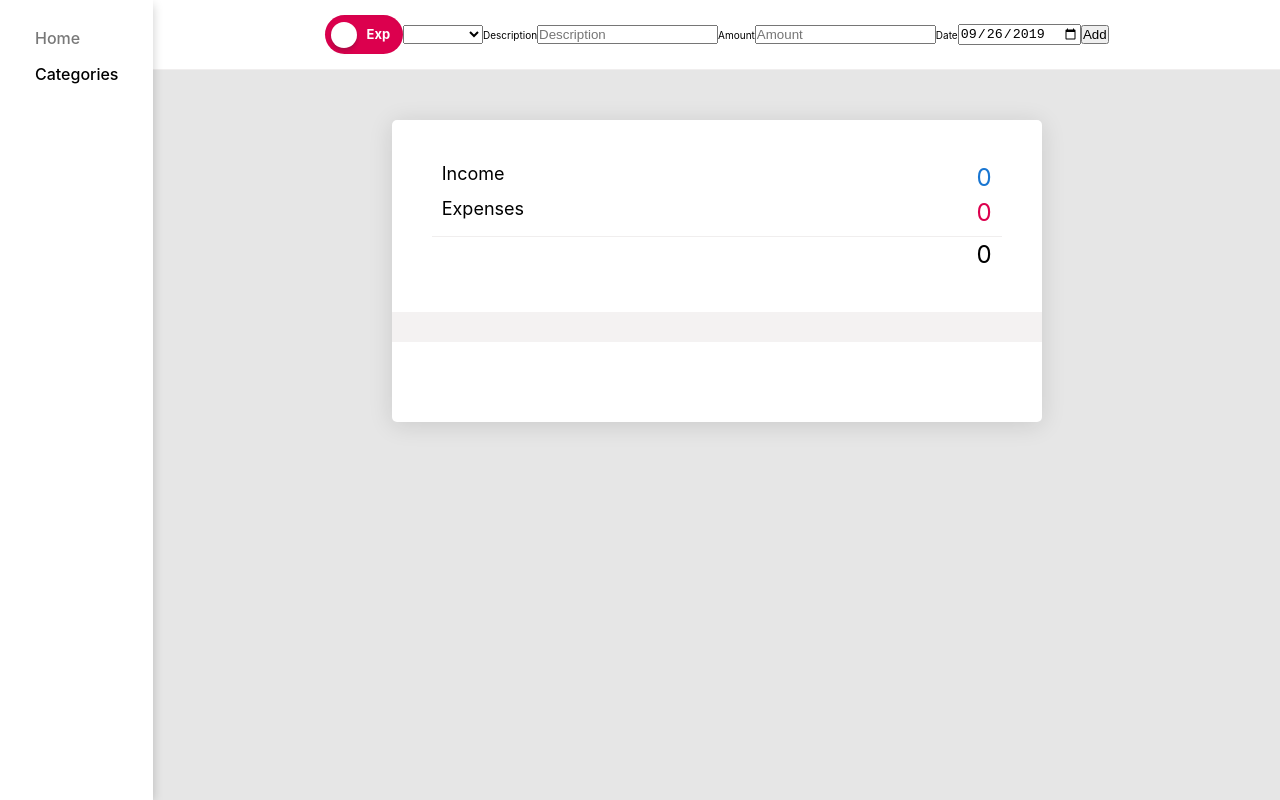
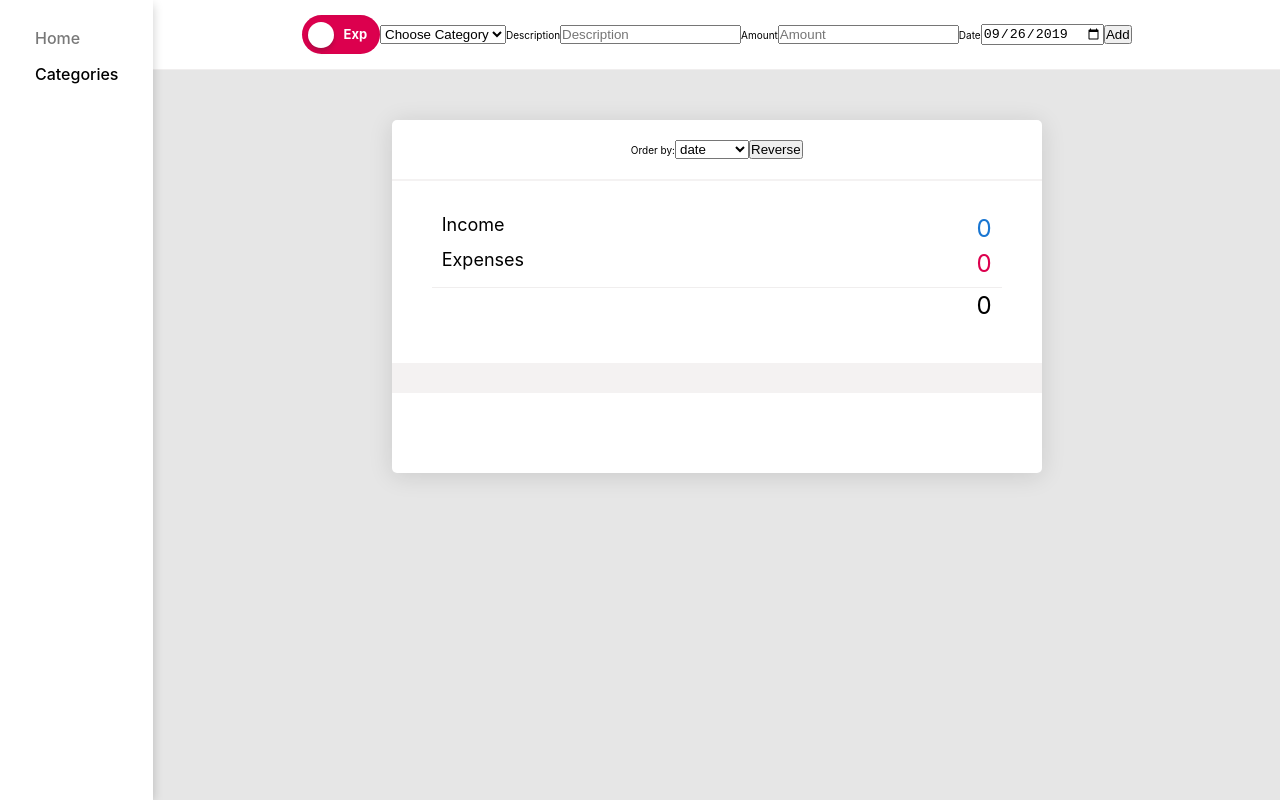
Before and after one commit to ahmsalah/jars, a React (Create React App) app: page / in a window 1280 px wide. Built offline with nearby package versions, Linux system fonts and the light colour scheme.

Commit message:
Add Sorting, Helpers
Add the ability to sort transactions, cleaned up Home, Add helpers

```diff
--- a/src/App.js
+++ b/src/App.js
@@ -1,23 +1,23 @@
 import React, { Component } from 'react';
+import { Route, Switch, Redirect } from 'react-router-dom';
+import uuid from 'uuid/v4';
 import './App.css';
 import Home from './Pages/Home';
 import Categories from './Pages/Categories';
 import Sidebar from './Components/Sidebar';
-// import Sidebar from './Sidebar';
-import { Route, Switch, Redirect } from 'react-router-dom';
 
 class App extends Component {
 	constructor(props) {
 		super(props);
 		this.state = {
 			expCategories: [
-				{ id: 1, name: 'Taxi', type: 'exp' },
-				{ id: 2, name: 'Groceries', type: 'exp' },
-				{ id: 3, name: 'Internet', type: 'exp' }
+				{ id: uuid(), name: 'Taxi', type: 'exp' },
+				{ id: uuid(), name: 'Groceries', type: 'exp' },
+				{ id: uuid(), name: 'Internet', type: 'exp' }
 			],
 			incCategories: [
-				{ id: 51, name: 'Salary', type: 'inc' },
-				{ id: 52, name: 'Savings', type: 'inc' }
+				{ id: uuid(), name: 'Salary', type: 'inc' },
+				{ id: uuid(), name: 'Savings', type: 'inc' }
 			]
 		};
 	}
--- a/src/Components/NewTransactionForm.js
+++ b/src/Components/NewTransactionForm.js
@@ -37,7 +37,7 @@ export class NewTransactionForm extends Component {
 		}
 
 		this.props.addTransaction(transaction);
-		this.setState({ name: '', amount: '', note: '' });
+		this.setState({ description: '', amount: '', note: '' });
 	};
 
 	handleChange = evt => {
@@ -57,7 +57,7 @@ export class NewTransactionForm extends Component {
 			<form className="NewTransactionForm" onSubmit={this.handleSubmit}>
 				<BtnSwitch toggleExpense={this.toggleExpense} />
 				<select name="category" value={category} onChange={this.handleChange} required>
-					<option value="" />
+					<option value="">Choose Category</option>
 					{expense ? (
 						expCategories.map(ct => (
 							<option key={ct.id} value={ct.name}>
@@ -92,7 +92,7 @@ export class NewTransactionForm extends Component {
 					required
 				/>
 				<label htmlFor="date">Date </label>
-				<input type="date" id="date" name="date" value={date} onChange={this.handleChange} />
+				<input type="date" id="date" name="date" value={date} onChange={this.handleChange} required />
 				<button>Add</button>
 			</form>
 		);
--- a/src/Components/Summary.css
+++ b/src/Components/Summary.css
@@ -4,7 +4,8 @@
 	flex-direction: column;
 	font-size: 1.8rem;
 	border-bottom: 3rem solid var(--color-grey-light-2);
-	padding: 4rem;
+	border-top: 2px solid var(--color-grey-light-2);
+	padding: 3rem 4rem 4rem;
 }
 
 .Summary > * {
--- a/src/Components/Summary.js
+++ b/src/Components/Summary.js
@@ -1,12 +1,10 @@
 import React, { Component } from 'react';
 import './Summary.css';
+import { sumTotal } from '../helpers';
 
 export class Summary extends Component {
 	render() {
-		const { inc, exp, sumTotal } = this.props;
-		// const reducer = (acc, curr) => acc + curr;
-		// const totalInc = inc.length > 0 ? inc.reduce(reducer) : 0;
-		// const totalExp = exp.length > 0 ? exp.reduce(reducer) : 0;
+		const { inc, exp } = this.props;
 		const total = sumTotal(inc) + sumTotal(exp);
 		return (
 			<div className="Summary">
--- a/src/Pages/Home.css
+++ b/src/Pages/Home.css
@@ -16,3 +16,10 @@
 	box-shadow: 0 3px 24px 0 rgba(0, 0, 0, .12);
 	border-radius: .5rem;
 }
+
+.Home__filters-container {
+	padding: 2rem;
+}
+
+.Home__btn-reverse {
+}
--- a/src/Pages/Home.js
+++ b/src/Pages/Home.js
@@ -3,6 +3,7 @@ import './Home.css';
 import Navbar from '../Components/Navbar';
 import Summary from '../Components/Summary';
 import TransactionsList from '../Components/TransactionsList';
+import { sortList, pushToArrays } from '../helpers';
 
 export class Home extends Component {
 	constructor(props) {
@@ -11,27 +12,19 @@ export class Home extends Component {
 		this.state = {
 			transactions: [],
 			inc: [],
-			exp: []
+			exp: [],
+			orderBy: 'date'
 		};
+	}
+	componentDidMount() {
+		this.sortTransactionList();
 	}
 
 	addTransaction = newTransaction => {
-		this.setState({ transactions: [ ...this.state.transactions, newTransaction ] }, () =>
-			this.calcTotal()
-		);
-	};
-
-	calcTotal = () => {
-		let totalInc = [];
-		let totalExp = [];
-		this.state.transactions.forEach(tr => {
-			if (tr.type === 'inc') {
-				totalInc.push(tr.amount);
-			} else if (tr.type === 'exp') {
-				totalExp.push(tr.amount);
-			}
+		this.setState({ transactions: [ ...this.state.transactions, newTransaction ] }, () => {
+			this.sortTransactionList();
+			this.pushToIncExpArray();
 		});
-		this.setState({ inc: totalInc, exp: totalExp });
 	};
 
 	removeTransaction = id => {
@@ -39,17 +32,42 @@ export class Home extends Component {
 			{
 				transactions: this.state.transactions.filter(tr => tr.id !== id)
 			},
-			() => this.calcTotal()
+			() => this.pushToIncExpArray()
 		);
 	};
 
-	sumTotal = arr => {
-		const reducer = (acc, curr) => acc + curr;
-		return arr.length > 0 ? arr.reduce(reducer) : 0;
+	pushToIncExpArray = () => {
+		let [ incArray, expArray ] = pushToArrays(this.state.transactions);
+		this.setState({ inc: incArray, exp: expArray });
 	};
 
+	/**
+	 |--------------------------------------------------
+	 | Sorting Transactions
+	 |--------------------------------------------------
+	 */
+
+	toggleListReverse = () => {
+		this.setState({ transactions: this.state.transactions.reverse() });
+	};
+
+	handleChange = evt => {
+		this.setState(
+			{
+				[evt.target.name]: evt.target.value
+			},
+			() => this.sortTransactionList()
+		);
+	};
+
+	sortTransactionList = () => {
+		const sortedTransactions = sortList(this.state.transactions, this.state.orderBy);
+		this.setState({ transactions: sortedTransactions });
+	};
+	//--------------------------------------------------
+
 	render() {
-		const { transactions, exp, inc } = this.state;
+		const { transactions, exp, inc, orderBy } = this.state;
 		const { expCategories, incCategories } = this.props;
 		return (
 			<div className="Home">
@@ -59,7 +77,18 @@ export class Home extends Component {
 					incCategories={incCategories}
 				/>
 				<div className="Home__content">
-					<Summary exp={exp} inc={inc} sumTotal={this.sumTotal} />
+					<div className="Home__filters-container">
+						<label htmlFor="orderBy">Order by:</label>
+						<select id="orderBy" name="orderBy" value={orderBy} onChange={this.handleChange}>
+							<option value="date">date</option>
+							<option value="amount">amount</option>
+							<option value="category">category</option>
+						</select>
+						<button className="Home__btn-reverse" onClick={this.toggleListReverse}>
+							Reverse
+						</button>
+					</div>
+					<Summary exp={exp} inc={inc} />
 					<TransactionsList
 						transactions={transactions}
 						removeTransaction={this.removeTransaction}
--- /dev/null
+++ b/src/helpers.js
@@ -0,0 +1,51 @@
+/**
+|--------------------------------------------------
+| Function to sort an array of objects by some specific key.
+| @param {Array} array to be sorted.
+| @param {String} value that the array will be sorted by.
+|--------------------------------------------------
+*/
+function sortList(arr, sortBy) {
+	let sortedList;
+	if (sortBy === 'date') {
+		sortedList = arr.sort((a, b) => new Date(b.date) - new Date(a.date));
+	} else if (sortBy === 'amount') {
+		sortedList = arr.sort((a, b) => b.amount - a.amount);
+	} else if (sortBy === 'category') {
+		sortedList = arr.sort((a, b) => a.category.localeCompare(b.category));
+	}
+	return sortedList;
+}
+
+/**
+|--------------------------------------------------
+| Function to sum the values of an array.
+| @param {Array} array that its values to be summed.
+|--------------------------------------------------
+*/
+function sumTotal(arr) {
+	const reducer = (acc, curr) => acc + curr;
+	return arr.length > 0 ? arr.reduce(reducer) : 0;
+}
+
+/**
+|--------------------------------------------------
+| Function to push the values of an array of objects' values to 2 arrays based on a condition.
+| @param {Array} array of objects that its values will be pushed to 2 new arrays.
+|--------------------------------------------------
+*/
+function pushToArrays(arr) {
+	let incArray = [];
+	let expArray = [];
+	arr.forEach(i => {
+		if (i.type === 'inc') {
+			incArray.push(i.amount);
+		} else if (i.type === 'exp') {
+			expArray.push(i.amount);
+		}
+	});
+
+	return [ incArray, expArray ];
+}
+
+export { sortList, sumTotal, pushToArrays };
```
